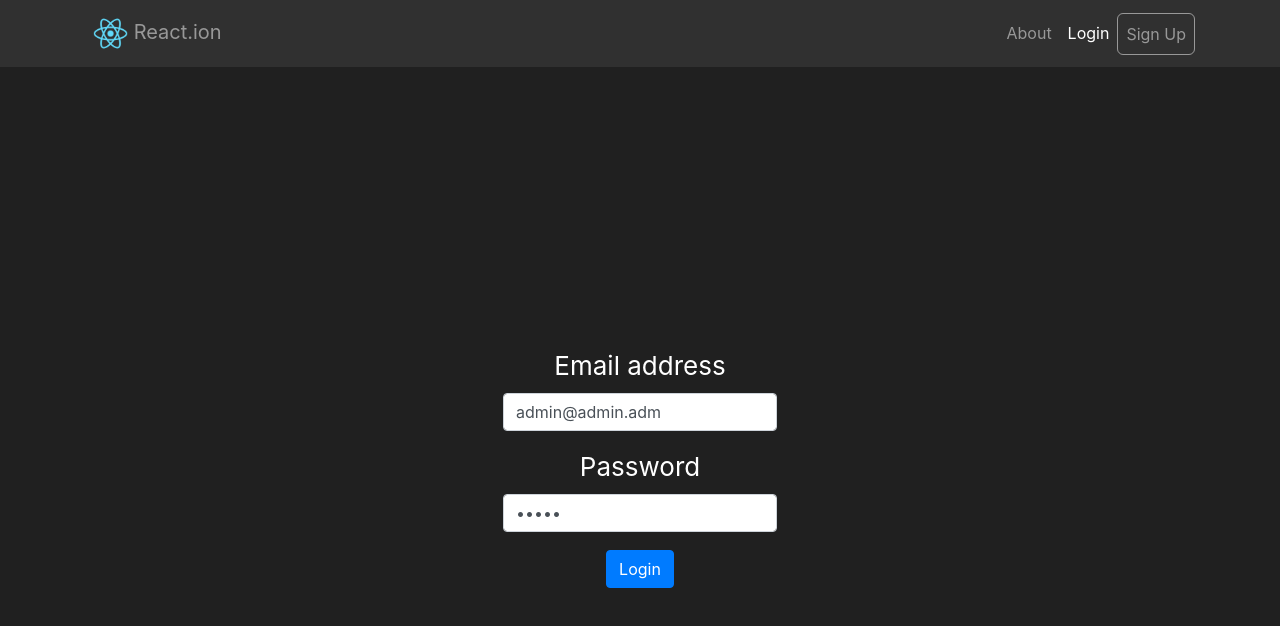
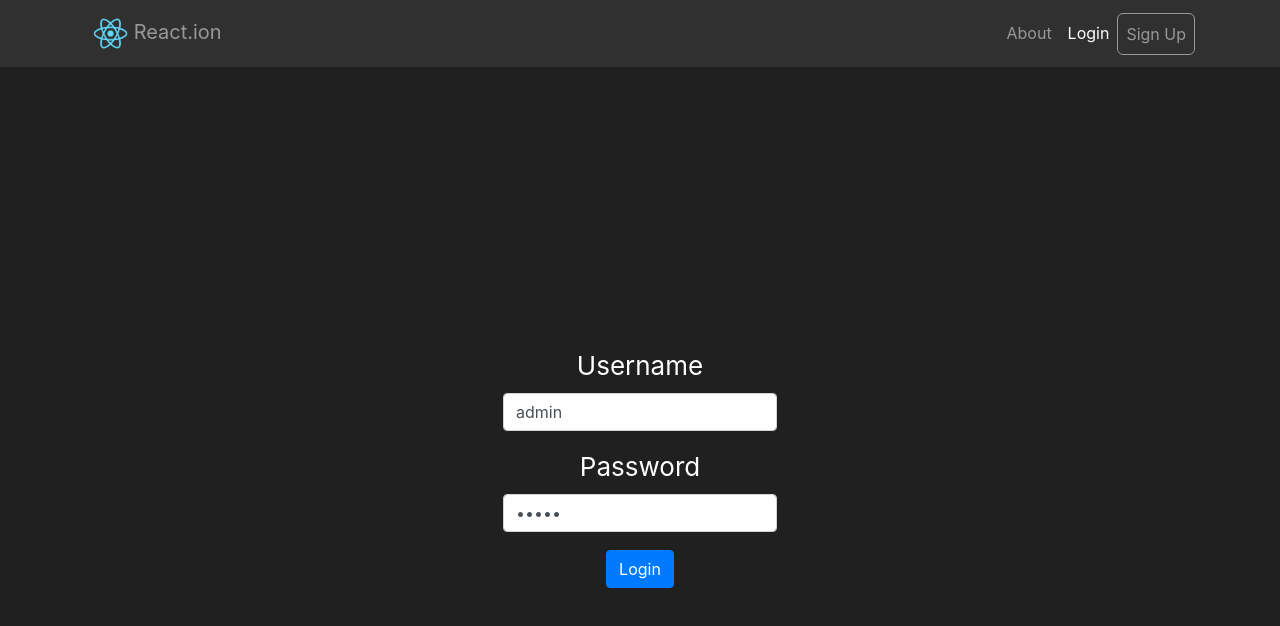
Before and after one commit to NoPalm0il/reaction-app, a React (Create React App) app: page /login in a window 1280 px wide. Shown: the top 626 px of the page. Built offline with nearby package versions, Linux system fonts and the light colour scheme.

Commit message:
changed state and email to username

```diff
--- a/src/pages/login/Login.js
+++ b/src/pages/login/Login.js
@@ -9,7 +9,7 @@ export default class Login extends Component {
 
   constructor(props) {
     super(props);
-    this.state = { email: "admin@admin.adm", password: "admin" };
+    this.state = { username: "admin", password: "admin" };
   }
 
   handleSubmit(evt) {
@@ -17,24 +17,24 @@ export default class Login extends Component {
     services.user
       .login(this.state)
       .then((data) => {
-        this.context.login({ email: this.state.email, ...data });
+        this.context.login({ username: this.state.username, ...data });
         this.props.history.push("/");
       })
       .catch((err) => {});
   }
 
   render() {
-    const { email, password } = this.state;
+    const { username, password } = this.state;
     return (
       <div className="Login">
         <Form onSubmit={(evt) => this.handleSubmit(evt)}>
-          <Form.Group controlId="formGroupEmail">
-            <Form.Label>Email address</Form.Label>
+          <Form.Group controlId="formGroupUsername">
+            <Form.Label>Username</Form.Label>
             <Form.Control
-              type="email"
-              placeholder="Enter email"
-              value={email}
-              onChange={(evt) => this.setState({ email: evt.target.value })}
+              type=""
+              placeholder="Your username"
+              value={username}
+              onChange={(evt) => this.setState({ username: evt.target.value })}
             />
           </Form.Group>
           <Form.Group controlId="formGroupPassword">
```
Also changed, not shown: src/configs/authContext.js (line endings or trailing spaces).
